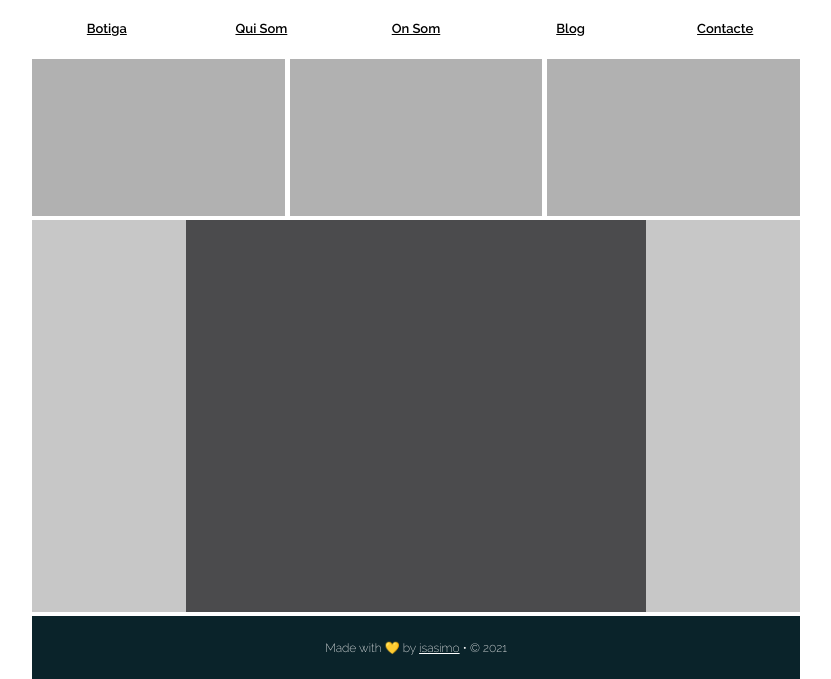
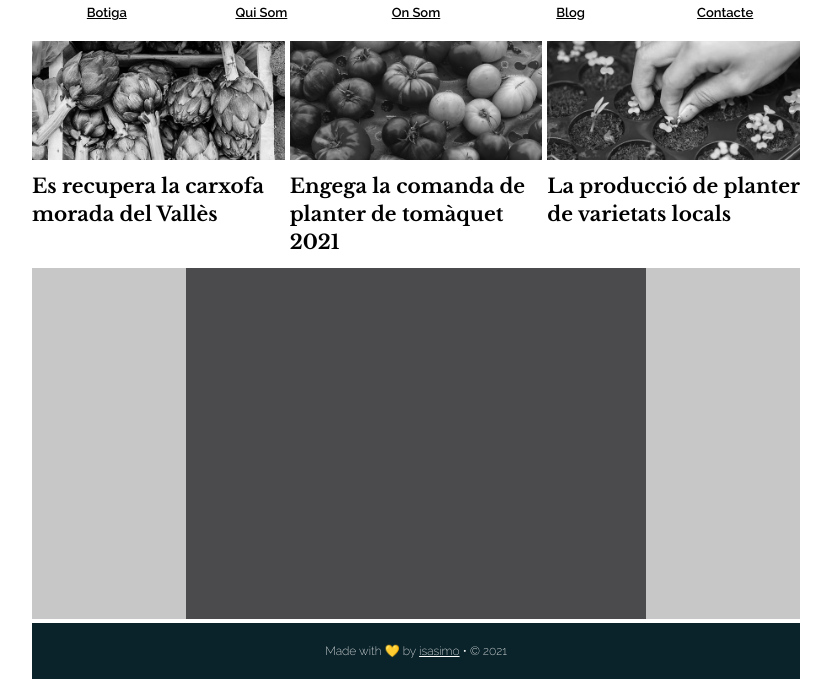
Before and after one commit to isasimo-itacademy/vue-sprint1-tasca2, a plain HTML site: page index.html in a window 1280 px wide. Shown: the part 121-800 px from the top of the page, without its empty margins (224-1055 px from the left). Drawn offline with nearby package versions, Linux system fonts and the light colour scheme.

Commit message:
added feature content and styles

```diff
--- a/index.html
+++ b/index.html
@@ -6,10 +6,11 @@
     <meta name="viewport" content="width=device-width, initial-scale=1.0" />
     <title>Tasca M02</title>
 
-    <!-- GOOGLE FONT RALEWAY-->
+    <!-- GOOGLE FONT -->
     <link rel="preconnect" href="https://fonts.googleapis.com">
     <link rel="preconnect" href="https://fonts.gstatic.com" crossorigin>
     <link href="https://fonts.googleapis.com/css2?family=Raleway:wght@200;500;600&display=swap" rel="stylesheet">
+    <link href="https://fonts.googleapis.com/css2?family=Libre+Baskerville:wght@700&display=swap" rel="stylesheet">
 
     <!-- FONT AWESOME-->
     <link
@@ -62,9 +63,18 @@
       </nav>
 
       <section class="featured">
-        <article class="card"></article>
-        <article class="card"></article>
-        <article class="card"></article>
+        <article class="card">
+          <img src="images/blog01.jpg" class="img-filter" alt="caixa plena de carxofes morades vistes des de dalt">
+          <h2><span class="highlight">Es recupera la carxofa morada del Vallès</span></h2>
+        </article>
+        <article class="card">
+          <img src="images/blog02.jpg" class="img-filter" alt="tomàquets de colors i mides diferents sobre una taula">
+          <h2><span class="highlight">Engega la comanda de planter de tomàquet 2021</span></h2>
+        </article>
+        <article class="card">
+          <img src="images/blog03.jpg" class="img-filter" alt="una mà està tocant la planta germinada d'una safata">
+          <h2><span class="highlight">La producció de planter de varietats locals</span></h2>
+        </article>
       </section>
 
       <section class="main-section">
--- a/styles.css
+++ b/styles.css
@@ -48,7 +48,7 @@
 }
 
 .header .social ul li a {
-  color: #fff;
+  color: #ffffff;
   opacity: 0.75;
   font-size: 22px;
 }
@@ -82,7 +82,7 @@
 }
 
 .nav ul li:hover {
-  background-color: #e9f5eb;
+  background-color: #F6EA7F;
   cursor: pointer;
 }
 
@@ -101,7 +101,32 @@
 
 .featured .card {
   flex: 1;
-  background-color: #b1b1b1;
+}
+
+.featured .card img {
+  max-width: 100%;
+  -webkit-filter: grayscale(100%); /* Safari 6.0 - 9.0 */
+  filter: grayscale(100%);
+}
+
+.featured .card:hover .img-filter {
+  -webkit-filter: grayscale(0%); /* Safari 6.0 - 9.0 */
+  filter: grayscale(0%);
+}
+
+.featured .card:hover .highlight {
+  background-color: #F6EA7F
+}
+
+.featured .card:hover {
+  cursor: pointer;
+}
+
+.featured .card h2 {
+  font-family: 'Libre Baskerville', serif;
+  font-size: 20px;
+  line-height: 1.4;
+  padding: 8px 0;
 }
 
 /* Main Section */
```
Also changed, not shown: images/blog01.jpg (added), images/blog02.jpg (added), images/blog03.jpg (added), 1 other file.
